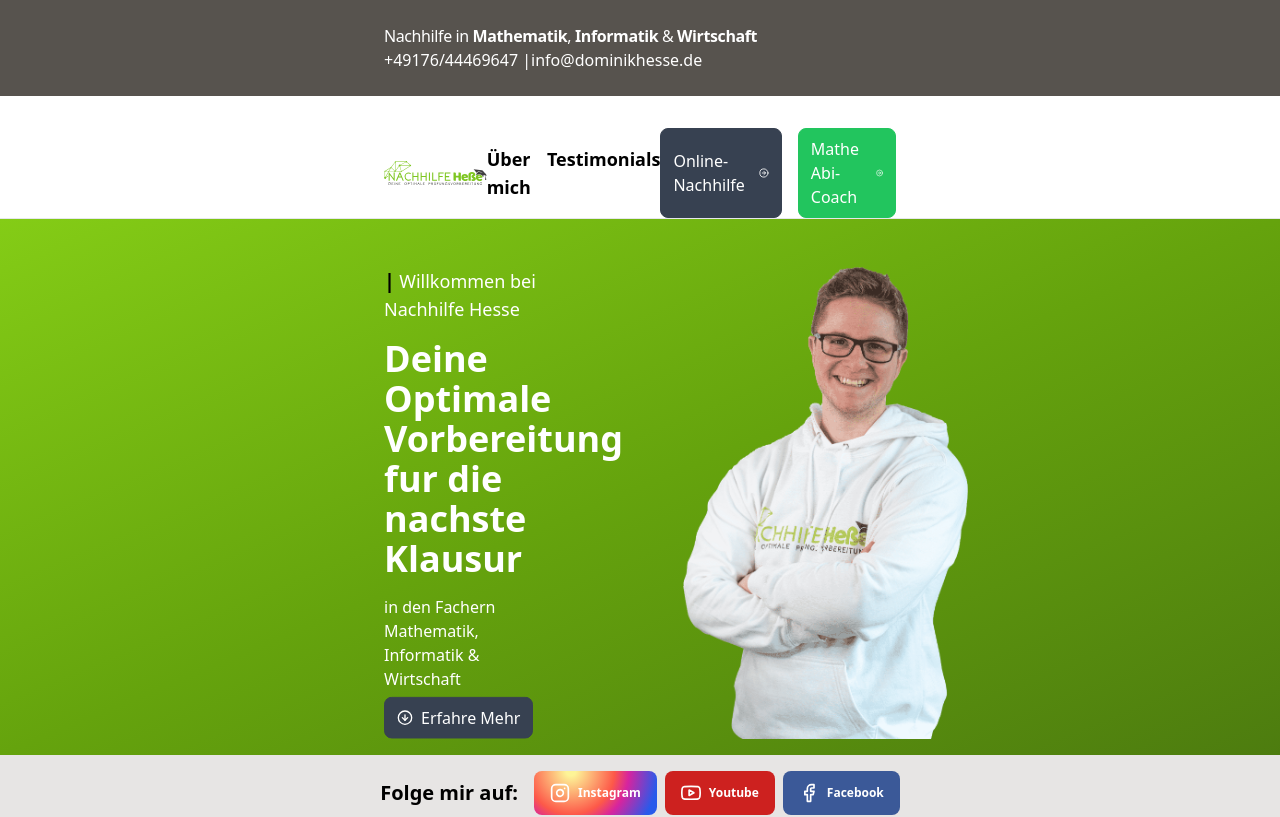
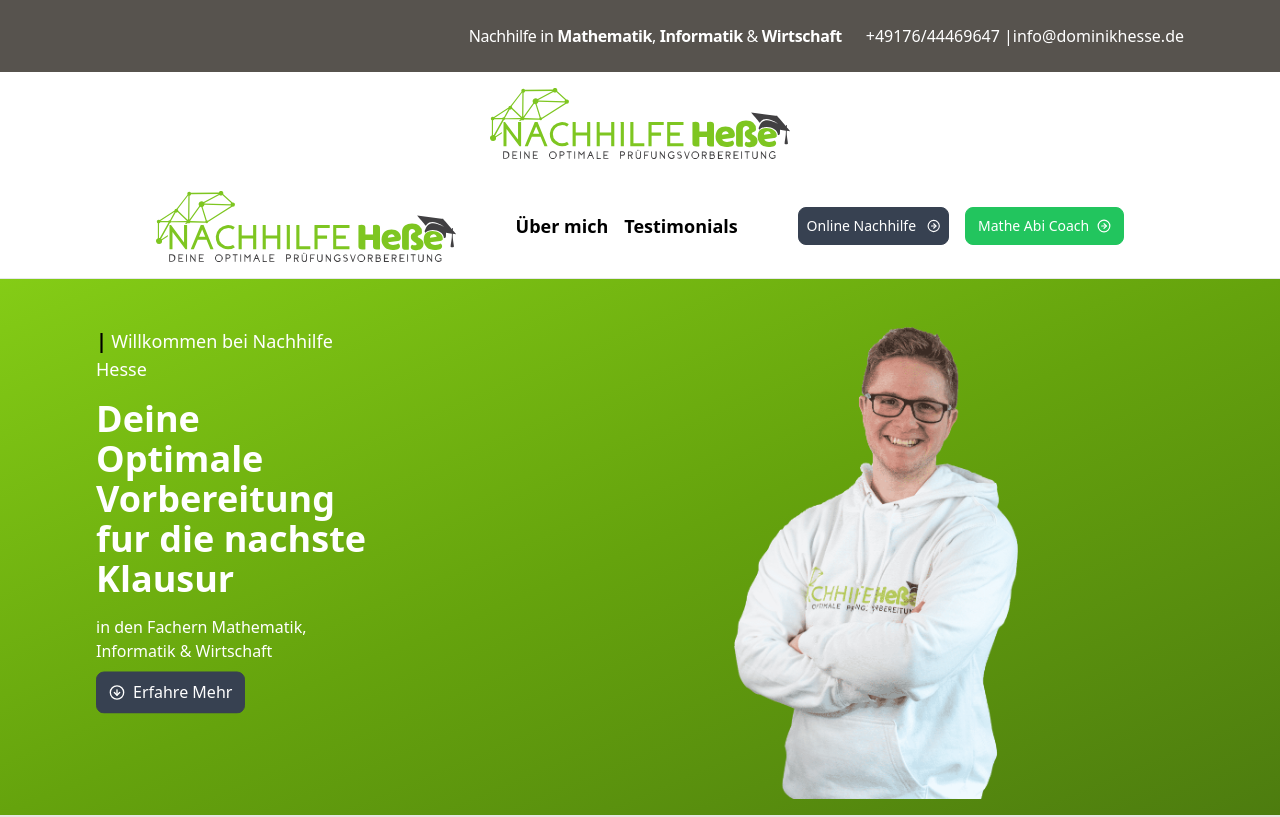
Before and after one commit to Maduki-tech/dominikhesse, a Next.js app: page / in a window 1280 px wide. Shown: the top 817 px of the page. Built offline with nearby package versions, Linux system fonts and the light colour scheme.

Commit message:
finish responisve view

```diff
--- a/src/Components/AboutMe.tsx
+++ b/src/Components/AboutMe.tsx
@@ -1,20 +1,25 @@
-import Image from 'next/image';
-import React from 'react';
-import dominik from '../../public/dominik_with_bg.jpg';
-import { FaRocket } from 'react-icons/fa';
-import { motion } from 'framer-motion';
+import Image from 'next/image'
+import React from 'react'
+import dominik from '../../public/dominik_with_bg.jpg'
+import { FaRocket } from 'react-icons/fa'
+import { motion } from 'framer-motion'
 
 export default function AboutMe() {
     return (
         <div
             id="aboutMe"
-            className="grid grid-cols-1 xl:grid-cols-5 xl:grid-rows-3 px-4 md:px-8 xl:px-96 gap-2 py-12"
+            className="grid grid-cols-1 xl:grid-cols-5 xl:grid-rows-3 px-4 md:px-8 xl:px-24 2xl:px-96 gap-2 py-12"
         >
             <div
                 className="xl:col-span-2 xl:row-span-3 rounded-md overflow-hidden"
                 style={{ width: '100%', height: '100%', position: 'relative' }}
             >
-                <Image alt="Mountains" src={dominik as HTMLImageElement} layout="responsive" objectFit="cover" />
+                <Image
+                    alt="Mountains"
+                    src={dominik as HTMLImageElement}
+                    layout="responsive"
+                    objectFit="cover"
+                />
             </div>
 
             <div className="xl:col-span-3 xl:row-span-2 py-12 px-10 bg-gray-200 rounded-md">
@@ -58,5 +63,5 @@ export default function AboutMe() {
                 </div>
             </div>
         </div>
-    );
+    )
 }
--- a/src/Components/Banner.tsx
+++ b/src/Components/Banner.tsx
@@ -7,9 +7,9 @@ import Link from 'next/link';
 
 export default function Banner() {
     return (
-        <div className="bg-gradient-to-br from-lime-500 via-lime-600 to-lime-700 h-[calc(100vh-16.5rem)] flex flex-col md:flex-row justify-around items-center p-4 xl:pt-12 xl:px-96">
-            <div className="w-full md:w-1/3 h-full flex flex-col gap-4">
-                <div>
+        <div className="bg-gradient-to-br from-lime-500 via-lime-600 to-lime-700 h-[calc(100vh-16.5rem)] flex flex-col md:flex-row justify-around items-center p-4 xl:pt-12 xl:px-24 2xl:px-96">
+            <div className="w-full md:w-1/3 h-full flex flex-col gap-8 md:gap-4 justify-center xl:justify-normal">
+                <div className='text-center xl:text-start'>
                     <span className="font-bold text-xl">|</span>{' '}
                     <span className="text-white text-lg">
                         Willkommen bei Nachhilfe Hesse
@@ -43,7 +43,7 @@ export default function Banner() {
                 className='w-full hidden h-full md:flex flex-col justify-center items-center'
             >
                 <Image
-                    alt="Mountains"
+                    alt="Bild von Dominik Hesse"
                     src={dominik as HTMLImageElement}
                     fill
                     objectFit="contain"
--- a/src/Components/Footer.tsx
+++ b/src/Components/Footer.tsx
@@ -7,7 +7,7 @@ import { FaFacebook, FaInstagram, FaYoutube } from 'react-icons/fa'
 export default function Footer() {
     return (
         <div>
-            <div className="bg-stone-600 w-full grid px-2 grid-cols-1 md:grid-cols-2 xl:grid-cols-4 xl:px-96 justify-items-center py-8 gap-4">
+            <div className="bg-stone-600 w-full grid px-2 grid-cols-1 md:grid-cols-2 xl:grid-cols-4 xl:px-24 2xl:px-96 justify-items-center py-8 gap-4">
                 <div>
                     <Image
                         src={logo as HTMLImageElement}
--- a/src/Components/Fragen.tsx
+++ b/src/Components/Fragen.tsx
@@ -3,7 +3,7 @@ import { Kachel } from './Kachel'
 
 export default function Fragen() {
     return (
-        <div className="grid grid-cols-1 md:grid-cols-2 xl:px-96 px-2 gap-8 place-items-center bg-gradient-to-br from-lime-500 via-lime-600 to-lime-700 py-8">
+        <div className="grid grid-cols-1 md:grid-cols-2 xl:px-24 2xl:px-96 px-2 gap-8 place-items-center bg-gradient-to-br from-lime-500 via-lime-600 to-lime-700 py-8">
             <div>
                 <div className="flex flex-col text-white gap-8 w-full md:w-3/4">
                     <span className="text-2xl md:text-3xl">Hast du Fragen?</span>
--- a/src/Components/Navbar.tsx
+++ b/src/Components/Navbar.tsx
@@ -69,8 +69,8 @@ export default function Navbar() {
 
     return (
         <nav className="border-b relative">
-            <div className="flex flex-wrap items-center justify-between bg-stone-600 p-4 xl:p-6 xl:px-96">
-                <div className="mr-6 flex flex-shrink-0 items-center text-white">
+            <div className="flex flex-wrap items-center justify-between bg-stone-600 p-4 xl:p-6 xl:px-24 2xl:px-96">
+                <div className="mr-6 flex flex-shrink-0 items-center text-white mx-auto">
                     <span className="text-md font-thin tracking-tight">
                         Nachhilfe in{' '}
                         <span className="font-semibold">Mathematik</span>,{' '}
@@ -78,7 +78,7 @@ export default function Navbar() {
                         <span className="font-semibold">Wirtschaft</span>
                     </span>
                 </div>
-                <div className="flex flex-wrap items-center justify-center text-white">
+                <div className="hidden md:flex flex-wrap items-center justify-center text-white">
                     {/* TODO: ADD ICONS */}
                     +49176/44469647 |{' '}
                     <a href="mailto:info@dominikhesse.de">
@@ -87,19 +87,35 @@ export default function Navbar() {
                 </div>
             </div>
 
-            <div className="flex items-center justify-between p-4 xl:px-96">
+            <div className="flex items-center justify-evenly px-8 xl:px-96">
+                <motion.div
+                    initial={{ scale: 0 }}
+                    animate={{ scale: 1 }}
+                    transition={{ duration: 0.5, ease: 'easeOut' }}
+                    className="py-4 w-full xl:w-auto "
+                >
+                    <Link href="/">
+                        <Image
+                            src={logo as HTMLImageElement}
+                            alt="Picture of the Logo"
+                            width={300}
+                        />
+                    </Link>
+                </motion.div>
                 <button
-                    className="text-xl font-bold focus:outline-none xl:hidden"
+                    className="text-xl font-bold py-2 focus:outline-none xl:hidden "
                     onClick={toggleMenu}
                 >
                     <HamburgerIcon isOpen={isMenuOpen} />
                 </button>
+
+
             </div>
 
             <div
                 className={`${
                     isMenuOpen ? 'block' : 'hidden'
-                } xl:flex xl:items-center items-center xl:justify-evenly absolute right-0 w-1/2 xl:w-auto bg-opacity-80 bg-white px-6 xl:px-96 xl:bg-transparent xl:py-0 xl:relative`}
+                } xl:flex items-center xl:justify-evenly absolute right-0 w-1/2 xl:w-auto bg-opacity-80 bg-white xl:px-24 px-96 xl:bg-transparent xl:py-0 xl:relative`}
                 style={{
                     zIndex: 10,
                     top: '100%',
@@ -111,7 +127,7 @@ export default function Navbar() {
                     initial={{ scale: 0 }}
                     animate={{ scale: 1 }}
                     transition={{ duration: 0.5, ease: 'easeOut' }}
-                    className="py-4"
+                    className="py-4 w-full xl:w-auto"
                 >
                     <Link href="/">
                         <Image
@@ -143,19 +159,18 @@ export default function Navbar() {
                 <div className="flex flex-col gap-4 xl:flex-row xl:gap-4">
                     <Link
                         href={'/Online-Nachhilfe'}
-                        className="px-3 py-2 rounded-lg border border-gray-700 bg-gray-700 text-white flex items-center
+                        className="px-2 py-2 h-fit rounded-lg border border-gray-700 bg-gray-700 text-white flex items-center
                         hover:bg-gray-100 hover:border hover:border-black hover:text-green-500"
                     >
-                        Online-Nachhilfe
+                        <span className='w-full text-sm'>Online Nachhilfe</span>
                         <FiArrowRightCircle className="inline-block ml-2" />
                     </Link>
                     <Link
                         href={'https://matheabicoach.de/'}
-                        className="px-3 py-2 border border-green-500 rounded-lg bg-green-500 text-white flex items-center
-
+                        className="px-3 py-2 text-sm h-fit border border-green-500 rounded-lg bg-green-500 text-white flex items-center
                         hover:bg-gray-700 hover:border hover:border-black hover:text-white"
                     >
-                        Mathe Abi-Coach
+                        Mathe Abi Coach
                         <FiArrowRightCircle className="inline-block ml-2" />
                     </Link>
                 </div>
--- a/src/Components/OnlineNachhilfe.tsx
+++ b/src/Components/OnlineNachhilfe.tsx
@@ -5,7 +5,7 @@ import { type Url } from 'url'
 export default function Onlinenachhilfe() {
     return (
         <div>
-            <section className="px-4 md:px-52 xl:px-96">
+            <section className="px-4 md:px-52 xl:px-24 2xl:px-96">
                 <div className="py-8">
                     <h1 className=" text-5xl text-green-500">
                         <span className="text-stone-500">Online </span>Nachhilfe
--- a/src/Components/Referenzen.tsx
+++ b/src/Components/Referenzen.tsx
@@ -7,30 +7,30 @@ import bildungscampus from '../../public/Companys/Bildungscampus.png'
 
 export default function Referenzen() {
     return (
-        <div className='w-full bg-gray-200 flex flex-col justify-center items-center gap-8 py-8'>
-            <div className='text-2xl md:text-3xl'>
-                <span className='text-green-500'>{'///'} Referenzen </span>
-                <span className='text-gray-700'>Kooperationen</span>
+        <div className="w-full bg-gray-200 flex flex-col justify-center items-center gap-8 py-8">
+            <div className="text-2xl md:text-3xl">
+                <span className="text-green-500">{'///'} Referenzen </span>
+                <span className="text-gray-700">Kooperationen</span>
             </div>
 
-            <div className='flex flex-row flex-wrap gap-8 justify-center'>
+            <div className="grid grid-cols-3 place-items-center">
                 <Image
                     src={gesu as HTMLImageElement}
-                    width={100}
-                    height={100}
+                    layout="responsive"
+                    objectFit="cover"
                     alt="Logo of the company"
                 />
                 <Image
                     src={uni_essen as HTMLImageElement}
-                    width={100}
-                    height={100}
+                    layout="responsive"
+                    objectFit="cover"
                     alt="Logo of the company"
                 />
 
                 <Image
                     src={bildungscampus as HTMLImageElement}
-                    width={100}
-                    height={100}
+                    layout="responsive"
+                    objectFit="cover"
                     alt="Logo of the company"
                 />
             </div>
--- a/src/Components/Services.tsx
+++ b/src/Components/Services.tsx
@@ -3,13 +3,13 @@ import { Kachel } from './Kachel';
 
 export default function Services() {
     return (
-        <section className="bg-gray-300 mt-32 flex flex-col items-center justify-center gap-8 py-28">
+        <section className="bg-gray-300 xl:mt-32 flex flex-col items-center justify-center gap-8 py-28">
             <h5 className="text-green-500 text-xl">
                 {'///'} Leistung | Service
             </h5>
 
             <h1 className="text-4xl text-gray-600">Warum Nachhilfe Heße? </h1>
-            <div className="flex flex-col md:grid md:grid-cols-3 xl:flex-row gap-8 px-4 md:px-8 xl:px-96">
+            <div className="flex flex-col md:grid md:grid-cols-3 xl:flex-row gap-8 px-4 md:px-8 xl:px-24 2xl:px-96">
                 <Kachel
                     title="Optimal vorbereitet"
                     text="Wir erstellen dir individ. Lernmaterialien für deine nächsten Klausuren, damit du optimal vorbereitet bist."
--- a/src/Components/Wahl.tsx
+++ b/src/Components/Wahl.tsx
@@ -17,7 +17,7 @@ export default function Wahl() {
 
     return (
         <div className="bg-gradient-to-br from-lime-500 via-lime-600 to-lime-700 flex flex-col gap-8 justify-around py-12 px-2">
-            <div className="w-full h-full flex flex-col gap-4 px-4 md:px-24 xl:px-96">
+            <div className="w-full h-full flex flex-col gap-4 px-4 md:px-24 xl:px-24 2xl:px-96">
                 <div>
                     <span className="font-bold text-6xl text-white">|</span>
                     <span className="text-white text-2xl md:text-4xl xl:text-5xl">
@@ -39,7 +39,7 @@ export default function Wahl() {
                 </div>
             </div>
 
-            <div className="flex flex-col md:flex-row md:px-24 xl:px-96 gap-8 w-full">
+            <div className="flex flex-col md:flex-row md:px-24 2xl:px-96 gap-8 w-full">
                 <Kachel
                     title="Online Nachhilfe"
                     text="Entscheide dich zwischen einer Nachhilfe-Stunde und Nachhilfe im Abo."
```
